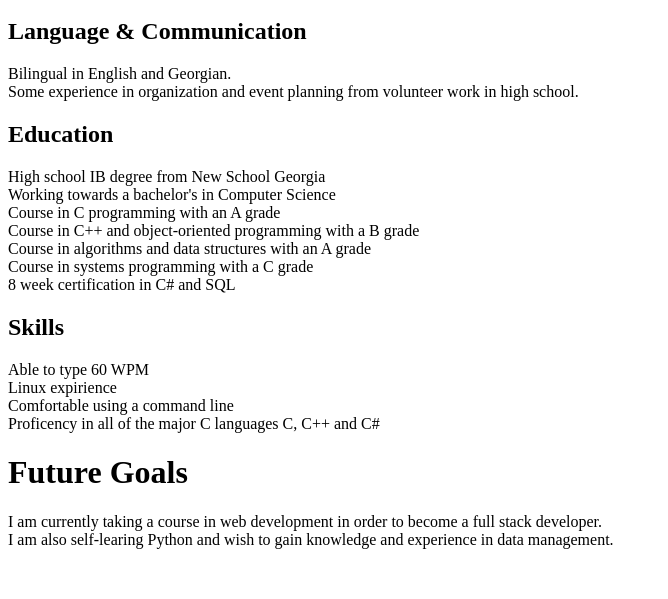
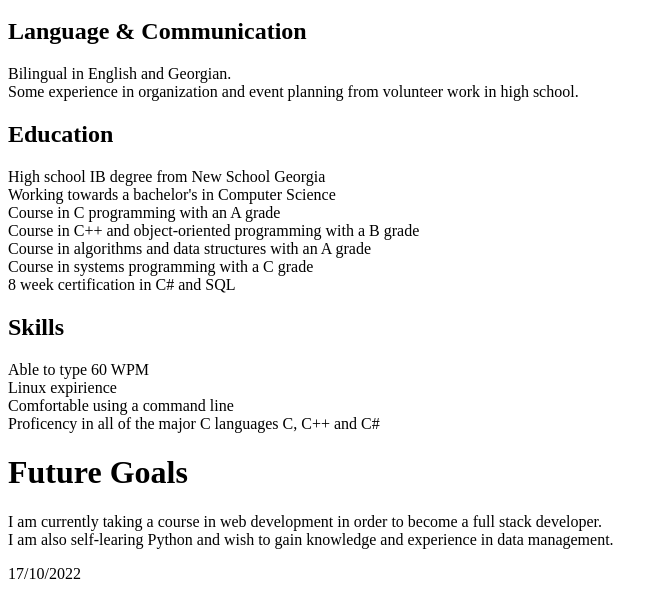
Before and after one commit to Futurama816/rsschool-cv, a plain HTML site: page index.html in a window 1280 px wide. Shown: the part 402-1001 px from the top of the page, without its empty margins (0-668 px from the left). Before the commit the page ends 967 px from the top, so only its background shows below. Drawn offline with Linux system fonts and the light colour scheme.

Commit message:
feat: added footer

```diff
--- a/index.html
+++ b/index.html
@@ -69,6 +69,6 @@
     </body>
 
     <footer class="container">
-
+        <p> 17/10/2022 </p>
     </footer>
 </html>
```
